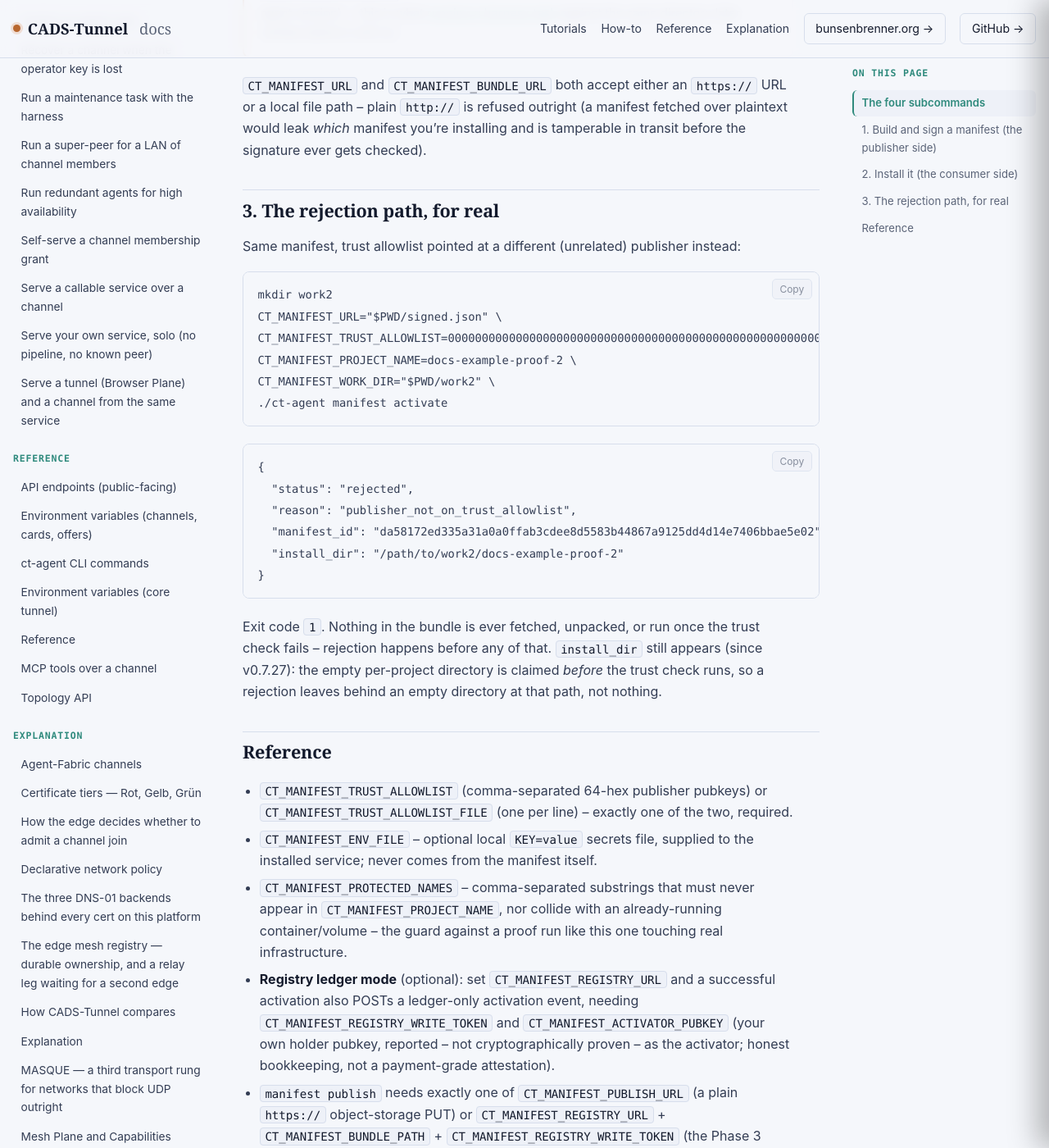
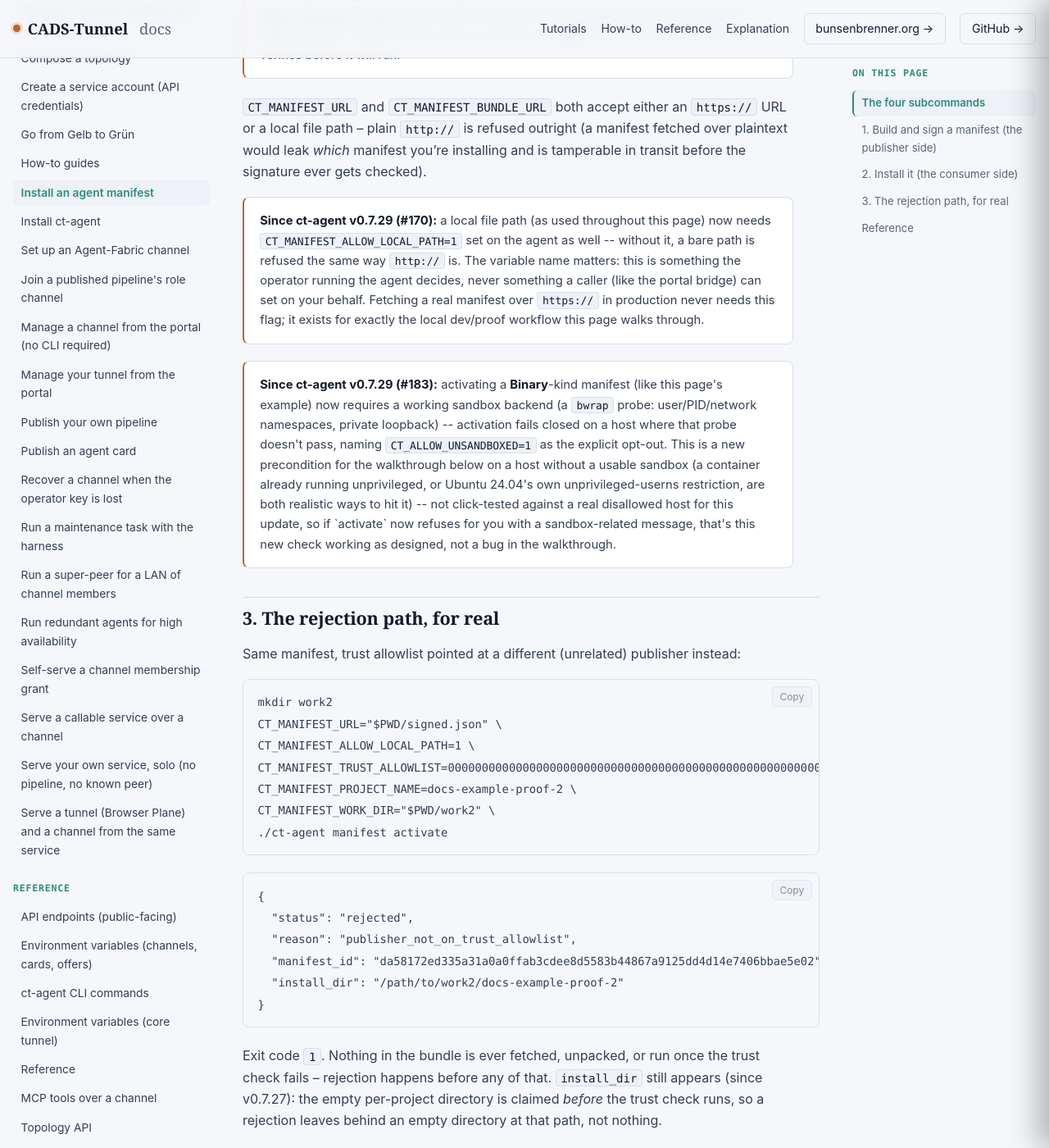
Before and after one commit to scimbe/CADS-Tunnel-docs, a Jekyll site: the page built from _how-to/install-an-agent-manifest.md, in a window 1280 px wide and 1400 px high, scrolled down 3367 px. Shown: the whole window at 82% size. Built offline with Jekyll 4.4.1, drawn with Linux system fonts in a browser that asks for light colours; some of the changed text lies outside the part shown.

Commit message:
manifest docs: fix breaking changes from ct-agent v0.7.29 (#170, #183)
Confirmed v0.7.29 actually shipped (20 real assets, not just a tag) before
editing. Two independent breaking changes landed in this release:

- #170: CT_MANIFEST_URL now requires https:// unless CT_MANIFEST_ALLOW_LOCAL_PATH=1
  is set -- both example command blocks on install-an-agent-manifest.md (and the
  one on run-a-harness-task.md) used a bare local path with no such flag, which
  would now fail at config-parse time before even reaching the intended demo.
  Verified against require_manifest_location() in native/src/manifest_run/mod.rs
  on ct-agent's origin/main, including that it's called in from_env() -- i.e.
  before run_activate(), so it would have broken BOTH the success and the
  rejection-path examples, not just one.
- #183: activating a Binary-kind manifest (this page's example) now requires a
  working bwrap sandbox probe, failing closed without CT_ALLOW_UNSANDBOXED=1.
  Documented as a new precondition; explicitly NOT claimed as click-tested
  against a real disallowed host for this update.

Co-Authored-By: Claude Sonnet 5 <noreply@anthropic.com>

````diff
--- a/_how-to/install-an-agent-manifest.md
+++ b/_how-to/install-an-agent-manifest.md
@@ -104,6 +104,7 @@ deliberate hard refusal, not an "allow all" default:
 ```bash
 mkdir work
 CT_MANIFEST_URL="$PWD/signed.json" \
+CT_MANIFEST_ALLOW_LOCAL_PATH=1 \
 CT_MANIFEST_TRUST_ALLOWLIST=579b4997c649a9f7341756f54fefaf2155276670987756d72aa281437e2a3784 \
 CT_MANIFEST_PROJECT_NAME=docs-example-proof \
 CT_MANIFEST_WORK_DIR="$PWD/work" \
@@ -146,6 +147,27 @@ against the same directory later verifies before it will run.
 path -- plain `http://` is refused outright (a manifest fetched over plaintext would leak *which*
 manifest you're installing and is tamperable in transit before the signature ever gets checked).
 
+<div class="callout warn">
+<strong>Since ct-agent v0.7.29 (#170):</strong> a local file path (as used throughout this page)
+now needs <code>CT_MANIFEST_ALLOW_LOCAL_PATH=1</code> set on the agent as well -- without it, a
+bare path is refused the same way <code>http://</code> is. The variable name matters: this is
+something the operator running the agent decides, never something a caller (like the portal
+bridge) can set on your behalf. Fetching a real manifest over <code>https://</code> in production
+never needs this flag; it exists for exactly the local dev/proof workflow this page walks through.
+</div>
+
+<div class="callout warn">
+<strong>Since ct-agent v0.7.29 (#183):</strong> activating a <strong>Binary</strong>-kind manifest
+(like this page's example) now requires a working sandbox backend (a <code>bwrap</code> probe:
+user/PID/network namespaces, private loopback) -- activation fails closed on a host where that
+probe doesn't pass, naming <code>CT_ALLOW_UNSANDBOXED=1</code> as the explicit opt-out. This is a
+new precondition for the walkthrough below on a host without a usable sandbox (a container already
+running unprivileged, or Ubuntu 24.04's own unprivileged-userns restriction, are both realistic
+ways to hit it) -- not click-tested against a real disallowed host for this update, so if `activate`
+now refuses for you with a sandbox-related message, that's this new check working as designed, not
+a bug in the walkthrough.
+</div>
+
 ## 3. The rejection path, for real
 
 Same manifest, trust allowlist pointed at a different (unrelated) publisher instead:
@@ -153,6 +175,7 @@ Same manifest, trust allowlist pointed at a different (unrelated) publisher inst
 ```bash
 mkdir work2
 CT_MANIFEST_URL="$PWD/signed.json" \
+CT_MANIFEST_ALLOW_LOCAL_PATH=1 \
 CT_MANIFEST_TRUST_ALLOWLIST=0000000000000000000000000000000000000000000000000000000000000000 \
 CT_MANIFEST_PROJECT_NAME=docs-example-proof-2 \
 CT_MANIFEST_WORK_DIR="$PWD/work2" \
````
Also changed, not shown: _how-to/run-a-harness-task.md (+9 -0 lines).
